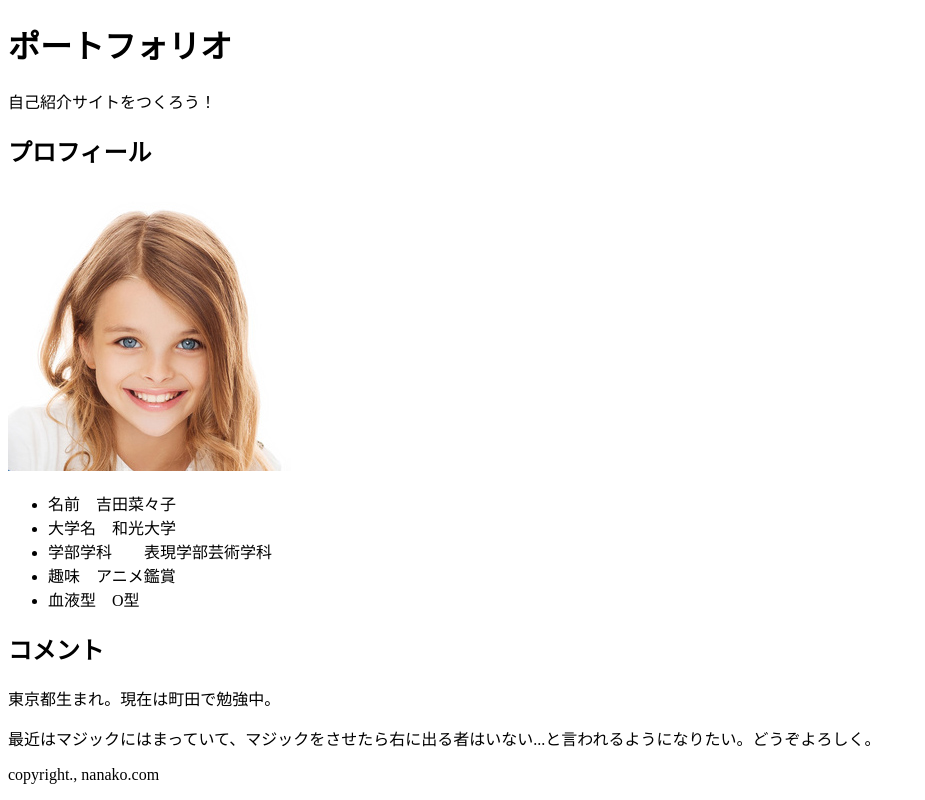
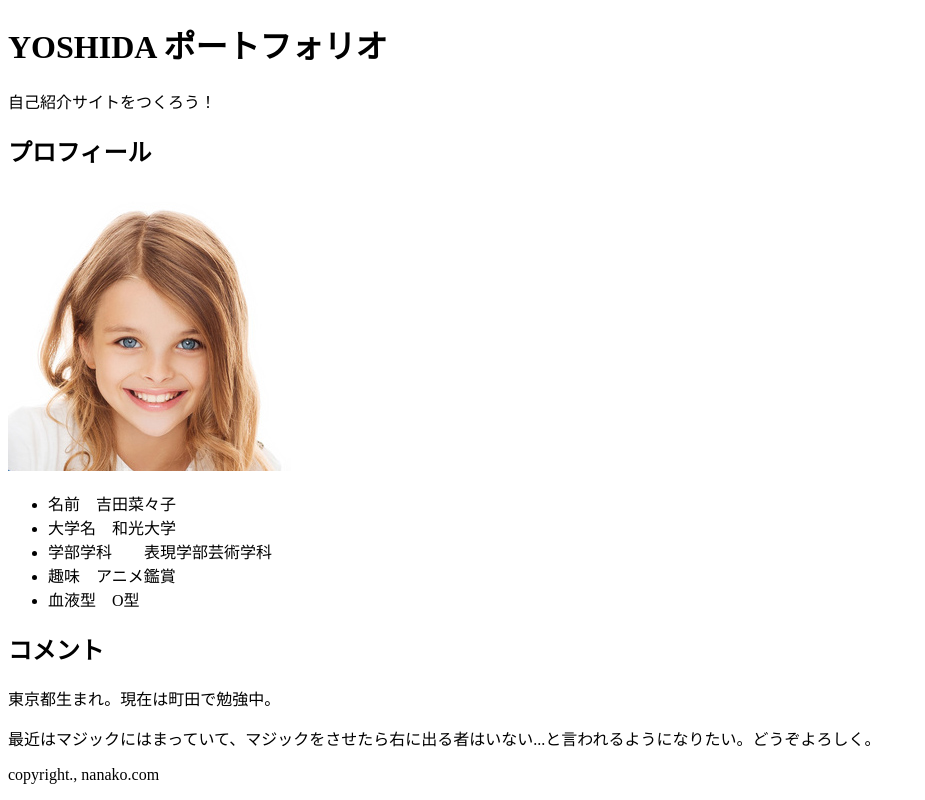
Before and after one commit to nanakoyoshida/profire, a plain HTML site: page index.html in a window 1280 px wide. Shown: the whole page, without its empty margins (0-925 px from the left). Drawn offline with Linux system fonts and the light colour scheme.

Commit message:
タイトル変更

```diff
--- a/index.html
+++ b/index.html
@@ -1,12 +1,13 @@
 <!DOCTYPE html>
 <html lang="ja">
+
    <head>
        <title>nanako.com</title>
        <meta charset="utf-8">
    </head>
    <body>
 
-       <h1>ポートフォリオ</h1>
+       <h1>YOSHIDA ポートフォリオ</h1>
        <p>自己紹介サイトをつくろう！</p>
 
        <h2>プロフィール</h2>
```
